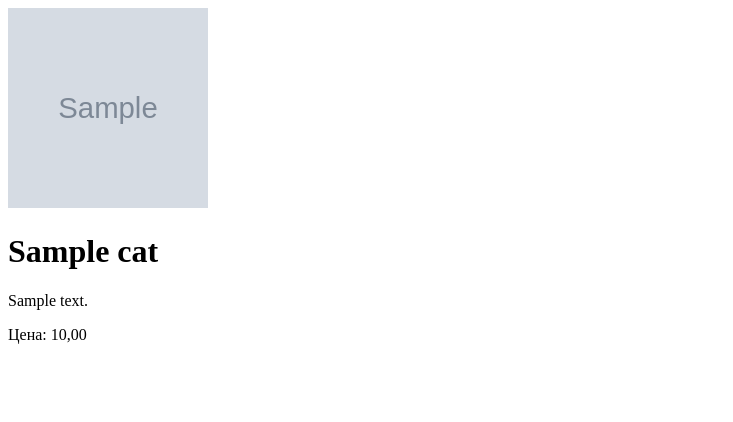
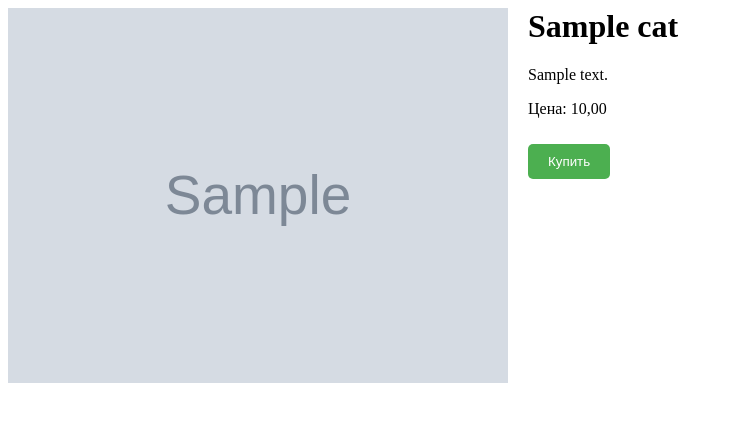
Before and after one commit to n1x9s/catavito, a Django app: page /cats/1/ in a window 1280 px wide. Shown: the top 422 px of the page, without its empty margins (0-733 px from the left). Run offline with Django 5.2, Linux system fonts and the light colour scheme; tables that the repository leaves empty hold one stand-in row (values such as "Sample post"); grey boxes marked "Sample" are stand-in pictures.

Commit message:
обновлен файл style.css для файла show.html

```diff
--- a/catshop/static/css/style.css
+++ b/catshop/static/css/style.css
@@ -12,6 +12,44 @@
     box-sizing: border-box;
 }
 .cat-image {
-    width: 200px;
-    height: 200px;
+    width: 400px;
+    height: 300px;
+    object-fit: cover;
+
 }
+.cat-detail {
+    display: flex;
+    align-items: flex-start; /* Выравнивание элементов вверху контейнера */
+}
+
+.cat-image-container {
+    width: 500px; /* Ширина контейнера для изображения */
+    margin-right: 20px;
+}
+
+.cat-image_show {
+    width: 100%; /* Изображение будет занимать всю ширину контейнера */
+    height: auto; /* Автоматическая высота, чтобы сохранить пропорции */
+}
+
+.cat-info {
+    flex-grow: 1; /* Заполнение оставшегося пространства в строке */
+}
+
+.cat-info h1 {
+    margin-top: 0; /* Убираем верхний отступ у заголовка */
+}
+
+button {
+    margin-top: 10px; /* Отступ кнопки от цены */
+    padding: 10px 20px;
+    background-color: #4CAF50;
+    color: white;
+    border: none;
+    border-radius: 5px;
+    cursor: pointer;
+}
+
+button:hover {
+    background-color: #45a049;
+}
--- a/templates/catshop/index.html
+++ b/templates/catshop/index.html
@@ -8,7 +8,7 @@
     <link rel="stylesheet" href="{% static "css/style.css" %}">
 </head>
 <body>
-    <h1>Котики</h1>
+    <h1 class="text_h1">Котики</h1>
     <ul class="cat-list">
         {% for cat in cats %}
             <li class="cat-item">
--- a/templates/catshop/show.html
+++ b/templates/catshop/show.html
@@ -10,12 +10,13 @@
 <body>
     <div class="cat-detail">
         <div class="cat-image-container">
-            <img class="cat-image" src="{{ cat.image.url }}" alt="{{ cat.name | safe }}">
+            <img class="cat-image_show" src="{{ cat.image.url }}" alt="{{ cat.name | safe }}">
         </div>
         <div class="cat-info">
             <h1>{{ cat.name }}</h1>
             <p>{{ cat.description }}</p>
             <p>Цена: {{ cat.price }}</p>
+            <button>Купить</button>
         </div>
     </div>
 </body>
```
